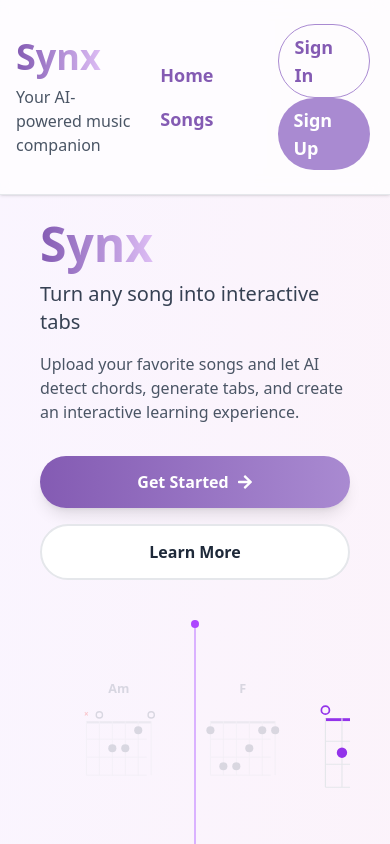
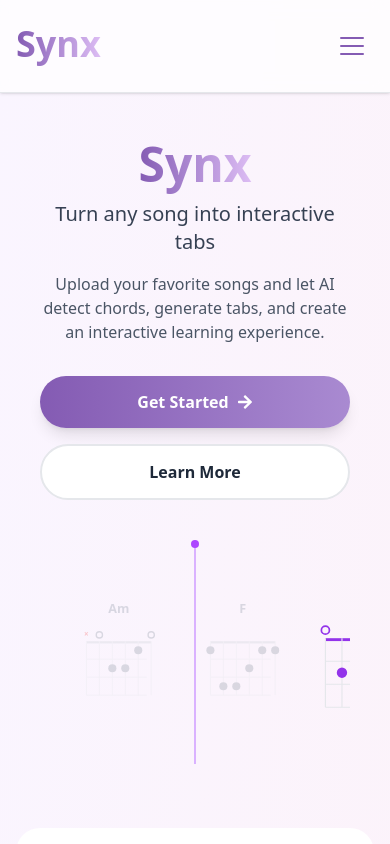
Before and after one commit to carlog1566/Synx, a React app in the folder frontend/: page / in a window 390 px wide. Shown: the top 844 px of the page. Built offline with nearby package versions, Linux system fonts and the light colour scheme; the HTML template or start-up script is replaced by a standard one.

Commit message:
Implement navbar waffle for mobile view & fix padding bugs between mobile and desktop views

```diff
--- a/frontend/src/App.jsx
+++ b/frontend/src/App.jsx
@@ -1,3 +1,4 @@
+import { useState } from 'react'
 import { Routes, Route } from 'react-router'
 import HomePage from './pages/HomePage'
 import SongListPage from './pages/SongListPage'
@@ -5,12 +6,13 @@ import SongDetailPage from './pages/SongDetailPage'
 import Navbar from './components/Navbar'
 
 function App() {
+  const [menuOpen, setMenuOpen] = useState(false)
 
   return (
     <div className="min-h-screen bg-gradient-to-br from-purple-50 to-pink-50">
-      <Navbar />
+      <Navbar menuOpen={menuOpen} setMenuOpen={setMenuOpen}/>
 
-      <main className="max-w-7xl mx-auto px-4 sm:px-6 lg:px-8 py-8 pt-36">
+      <main className={`max-w-7xl mx-auto px-4 sm:px-6 lg:px-8 py-8 transition-[padding] duration-400 ease-in-out ${menuOpen ? 'pt-88' : 'pt-16 md:py-36'}`}>
         <Routes>
           <Route path="/" element={<HomePage />} />
           <Route path='/songs' element={<SongListPage />} />
--- a/frontend/src/components/Navbar.jsx
+++ b/frontend/src/components/Navbar.jsx
@@ -1,11 +1,33 @@
 import { Link } from 'react-router'
+import { useEffect } from 'react'
+import { motion, AnimatePresence } from 'framer-motion'
 
-const Navbar = () => {
+const Navbar = ({ menuOpen, setMenuOpen}) => {
+
+	useEffect(() => {
+        const mediaQuery = window.matchMedia('(min-width: 768px)')
+
+        const handleChange = (event) => {
+            if (event.matches) {
+                setMenuOpen(false)
+            }
+        }
+
+        mediaQuery.addEventListener('change', handleChange)
+
+        return () => {
+            mediaQuery.removeEventListener('change', handleChange)
+        }
+    }, [])
+
+  	const closeMenu = () => {
+		setMenuOpen(false)
+	}
+
 	return (
-      <header className="fixed w-full z-50 bg-white/70 backdrop-blur shadow-sm border-b border-gray-200">
+		<header className="fixed w-full z-50 bg-white/70 backdrop-blur shadow-sm border-b border-gray-200 top-0 left-0">
 			<div className=" px-4 sm:px-6 lg:px-8 py-6">
 				<div className="flex items-center justify-between">
-
 					{/* Name */}
 					<div>
 						<h1 className="text-4xl pb-1 font-bold text-transparent">
@@ -13,13 +35,13 @@ const Navbar = () => {
 								Synx
 							</Link>
 						</h1>
-              <p className="text-gray-600 mt-1">
+						<p className="hidden md:block text-gray-600 mt-1">
 							Your AI-powered music companion
 						</p>
 					</div>
 
 					{/* Navigation Buttons */}
-            <div className="mr-10">
+					<div className="mr-10 hidden md:flex">
 						<Link to="/" className="group inline-block px-4 py-2 mx-1 rounded-full text-sm font-bold text-primary transition-all duration-300 ease-in-out hover:bg-third hover:text-white">
 							<span className="text-lg">
 								Home
@@ -33,7 +55,7 @@ const Navbar = () => {
 					</div>
 
 					{/* Sign In/Up Buttons */}
-            <div>
+					<div className="hidden md:flex">
 						<Link to="/" className="group inline-block px-4 py-2 mx-1 border border-third rounded-full text-sm font-bold text-primary transition-all duration-300 ease-in-out hover:bg-third hover:text-white">
 							<span className="text-lg">
 								Sign In
@@ -45,7 +67,119 @@ const Navbar = () => {
 							</span>
 						</Link>
 					</div>
+
+					{/* Mobile Waffle Button */}
+					<motion.button
+						whileTap={{ scale: 0.9 }}
+						whileHover={{ scale: 1.05 }}
+						onClick={() => setMenuOpen(!menuOpen)}
+						className="md:hidden relative w-11 h-11 rounded-full flex items-center justify-center text-primary hover:bg-gray-100 transition-colors"
+						aria-label="Toggle navigation menu"
+						aria-expanded={menuOpen}
+					>
+						<motion.div
+							animate={menuOpen ? "open" : "closed"}
+							className="flex flex-col gap-1.5"
+						>
+							<motion.span
+								variants={{ closed: { rotate: 0, y: 0 }, open: { rotate: 45, y: 6 } }}
+								className="block w-6 h-0.5 bg-current rounded-full"
+							/>
+							<motion.span
+								variants={{ closed: { opacity: 1 }, open: { opacity: 0 } }}
+								className="block w-6 h-0.5 bg-current rounded-full"
+							/>
+							<motion.span
+								variants={{ closed: { rotate: 0, y: 0 }, open: { rotate: -45, y: -10 } }}
+								className="block w-6 h-0.5 bg-current rounded-full"
+							/>
+						</motion.div>
+					</motion.button>
 				</div>
+
+				<AnimatePresence>
+					{menuOpen && (
+						<motion.div
+							initial={{ opacity: 0, height: 0, y: -10 }}
+							animate={{ opacity: 1, height: "auto", y: 0 }}
+							exit={{ opacity: 0, height: 0, y: -10 }}
+							transition={{ duration: 0.3, ease: "easeInOut" }}
+							className="lg:hidden overflow-hidden border-t border-gray-100 my-2"
+						>
+							<motion.div
+								initial="closed"
+								animate="open"
+								className="px-6 py-4 flex flex-col gap-2"
+							>
+								{/* Home */}
+								<motion.div
+									variants={{ closed: { opacity: 0, x: -20 },
+									open: { opacity: 1, x: 0 } }}
+									transition={{ duration: 0.25 }}
+								>
+									<Link
+										to="/"
+										onClick={closeMenu}
+										className="block px-4 py-3 rounded-xl text-primary font-bold hover:bg-third hover:text-white hover:translate-x-1 transition-all duration-200"
+									>
+										Home
+									</Link>
+								</motion.div>
+
+								{/* Songs */}
+								<motion.div
+									variants={{ closed: { opacity: 0, x: -20 }, open: { opacity: 1, x: 0 } }}
+									transition={{ duration: 0.25, delay: 0.05 }}
+								>
+									<Link
+										to="/songs"
+										onClick={closeMenu}
+										className="block px-4 py-3 rounded-xl text-primary font-bold hover:bg-third hover:text-white hover:translate-x-1 transition-all duration-200"
+									>
+										Songs
+									</Link>
+								</motion.div>
+
+								{/* Divider */}
+								<motion.div
+									initial={{ opacity: 0 }}
+									animate={{ opacity: 1 }}
+									transition={{ delay: 0.15 }}
+									className="h-px bg-gray-200 my-2"
+								/>
+
+								{/* Sign In */}
+								<motion.div
+									variants={{ closed: { opacity: 0, x: -20 },
+									open: { opacity: 1, x: 0 } }}
+									transition={{ duration: 0.25, delay: 0.1 }}
+								>
+									<Link
+										to="/"
+										onClick={closeMenu}
+										className="block px-4 py-3 rounded-xl text-primary font-bold border border-third text-center hover:bg-third hover:text-white transition-all duration-200"
+									>
+										Sign In
+									</Link>
+								</motion.div>
+
+								{/* Sign Up */}
+								<motion.div
+									variants={{ closed: { opacity: 0, x: -20 }, open: { opacity: 1, x: 0 } }}
+									transition={{ duration: 0.25, delay: 0.15 }}
+								>
+									<Link
+										to="/"
+										onClick={closeMenu}
+										className="block px-4 py-3 rounded-xl bg-third text-white font-bold text-center hover:shadow-lg hover:scale-[1.02] transition-all duration-200"
+									>
+										Sign Up
+									</Link>
+								</motion.div>
+							</motion.div>
+						</motion.div>
+					)}
+				</AnimatePresence>
 			</div>
 		</header>
 	)
--- a/frontend/src/pages/HomePage.jsx
+++ b/frontend/src/pages/HomePage.jsx
@@ -52,10 +52,11 @@ const HomeCard = ({ icon: Icon, title, description, delay }) => (
 
 
 const HomePage = () => {
+
     return (
         <div className="mb-8">
             {/* Hero Section */}
-            <section className="relative overflow-hidden rounded-3xl py-16 md:py-24">
+            <section className="relative overflow-hidden rounded-3xl py-16 md:py-24 md:pb-36">
                 <div className="container mx-auto px-6 md:px-4 grid md:grid-cols-2 gap-10 items-center">
 
                     {/* Brand & CTA Buttons */}
@@ -65,22 +66,22 @@ const HomePage = () => {
                         transition={{ duration: 0.6 }}
                         className="text-left"
                     >
-                        <div className="flex items-center gap-3">
-                            <h1 className="text-5xl md:text-6xl font-bold bg-gradient-to-r from-primary to-secondary bg-clip-text text-transparent leading-normal">
+                        <div className="flex w-full justify-center items-center md:justify-start gap-3">
+                            <h1 className="text-5xl text-center md:text-6xl md:text-left font-bold bg-gradient-to-r from-primary to-secondary bg-clip-text text-transparent leading-normal">
                                 Synx
                             </h1>
                         </div>
 
-                        <p className="text-xl md:text-2xl text-gray-700 mb-4 font-light">
+                        <p className="text-xl text-center md:text-2xl md:text-left text-gray-700 mb-4 font-light">
                             Turn any song into interactive tabs
                         </p>
 
-                        <p className="text-base md:text-lg text-gray-600 mb-8 max-w-lg">
+                        <p className="text-base text-center md:text-lg md:text-left text-gray-600 mb-8 max-w-lg">
                             Upload your favorite songs and let AI detect chords, generate tabs,
                             and create an interactive learning experience.
                         </p>
 
-                        <div className="flex flex-col sm:flex-row gap-4">
+                        <div className="flex flex-col md:flex-row gap-4">
                             <motion.a
                                 href="/songs"
                                 whileHover={{ scale: 1.05 }}
--- a/frontend/src/pages/SongListPage.jsx
+++ b/frontend/src/pages/SongListPage.jsx
@@ -84,7 +84,7 @@ const SongListPage = () => {
 
     return (
         <div>
-            <div className="mb-8">
+            <div className="mb-8 md:pt-0 pt-12">
                     <AddSongForm onSongAdded={handleSongAdded} />
             </div>
 
```
Lines whose indentation alone changed are shown as unchanged.
